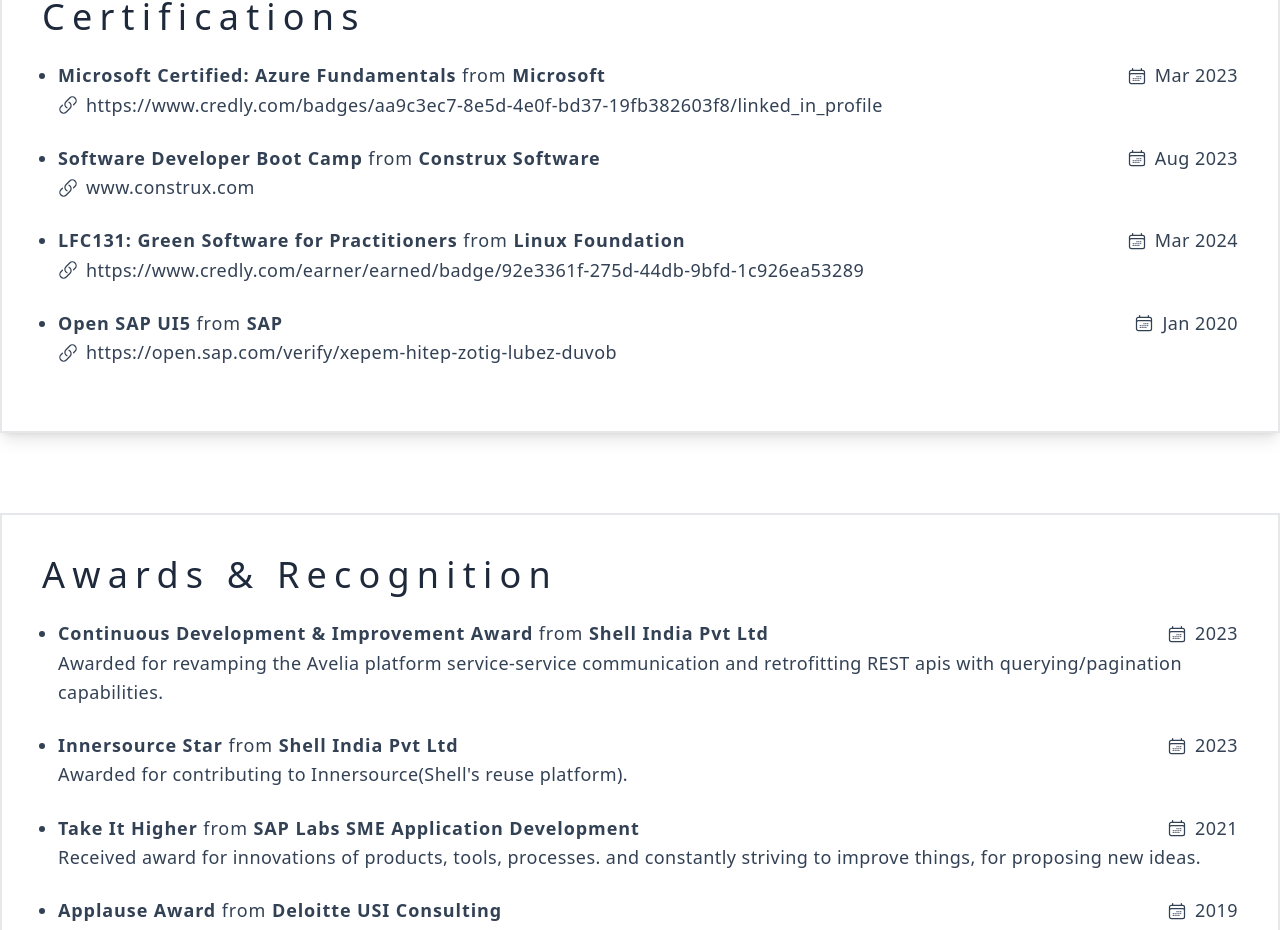
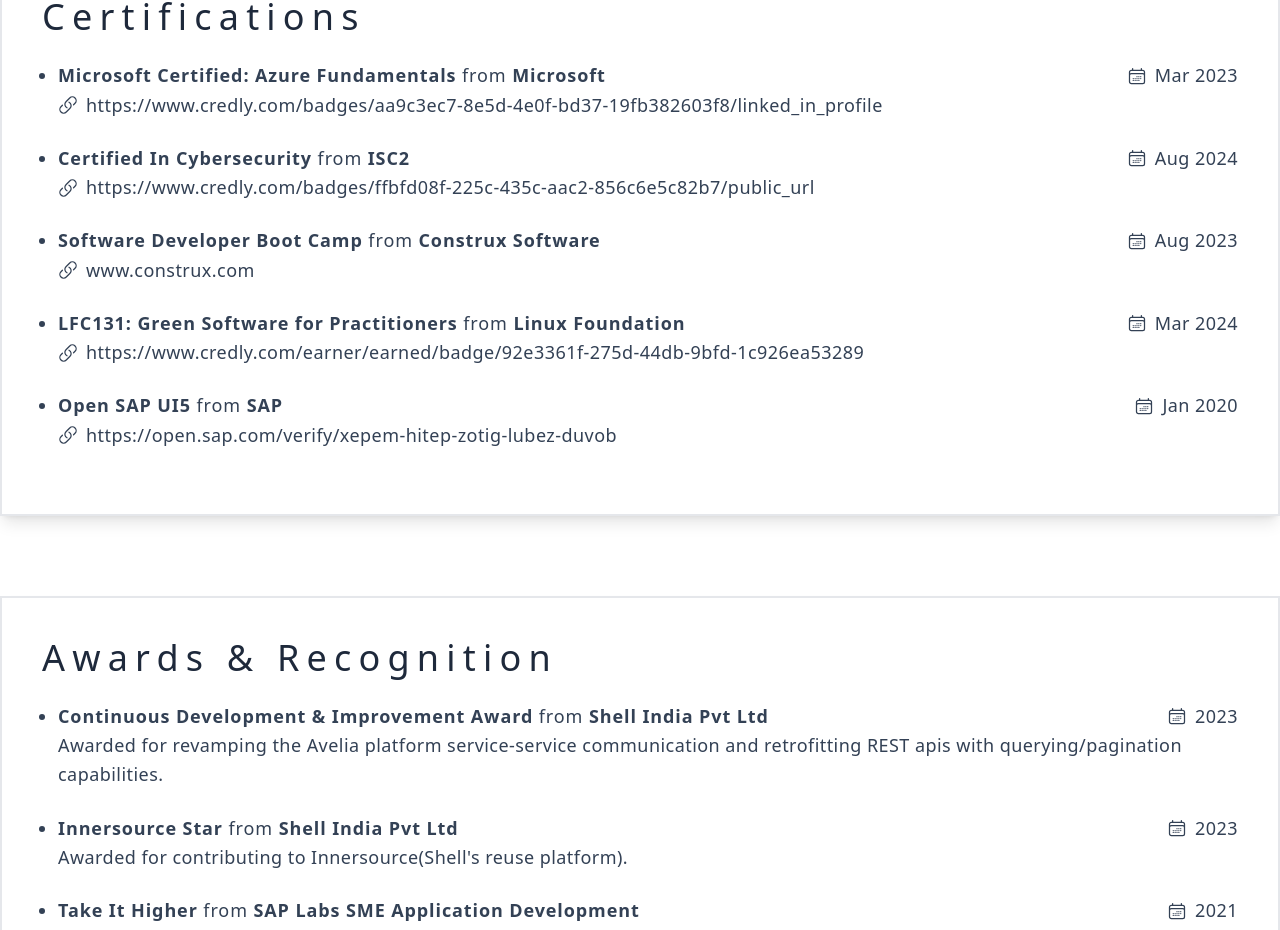
Before and after one commit to vivek1052/vivek1052.github.io, a Next.js app: page / in a window 1280 px wide. Shown: the part 4926-5856 px from the top of the page. Built offline with nearby package versions, Linux system fonts and the light colour scheme.

Commit message:
cc certification

```diff
--- a/src/userData.ts
+++ b/src/userData.ts
@@ -301,6 +301,13 @@
         "https://www.credly.com/badges/aa9c3ec7-8e5d-4e0f-bd37-19fb382603f8/linked_in_profile",
     },
     {
+      title: "Certified In Cybersecurity",
+      issuer: "ISC2",
+      issuedDate: "Aug 2024",
+      validationLink:
+        "https://www.credly.com/badges/ffbfd08f-225c-435c-aac2-856c6e5c82b7/public_url",
+    },
+    {
       title: "Software Developer Boot Camp",
       issuer: "Construx Software",
       issuedDate: "Aug 2023",
```
